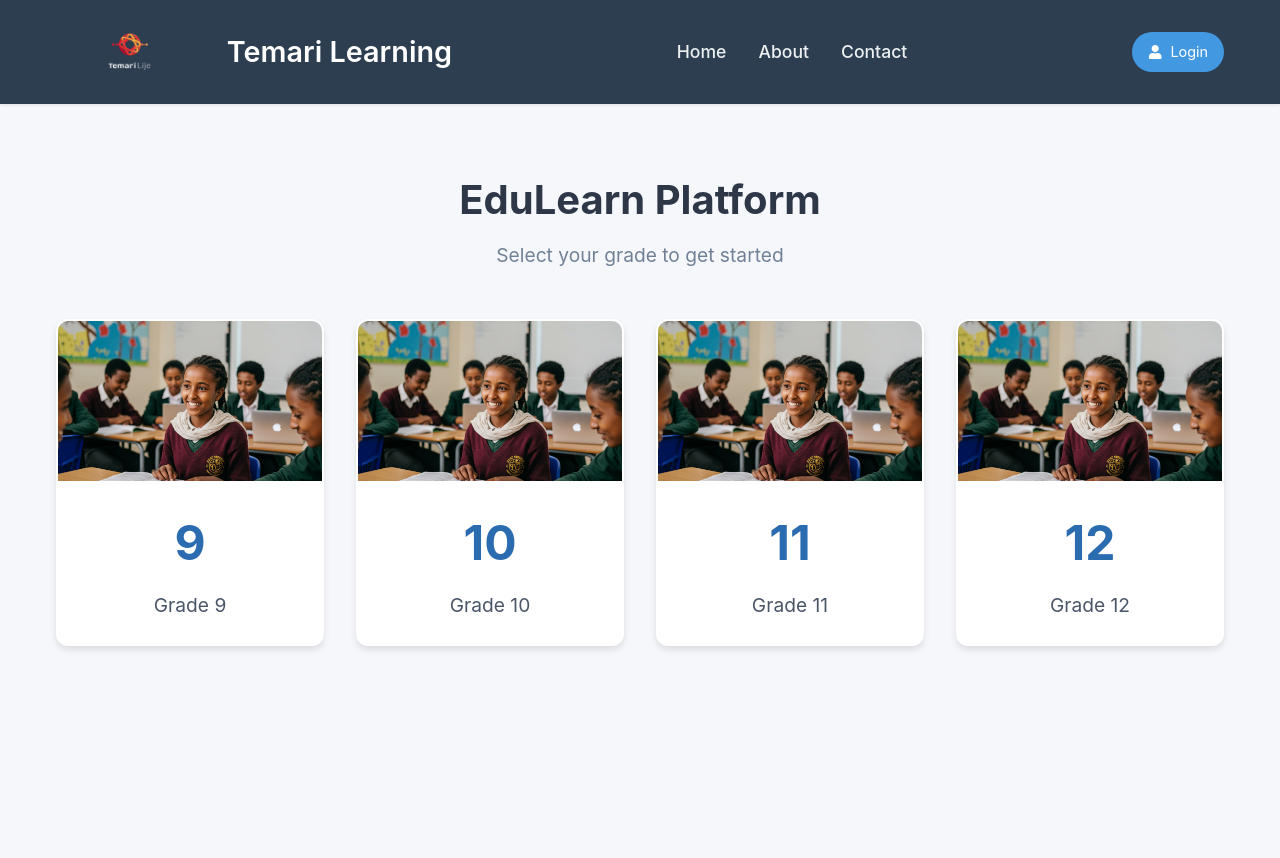
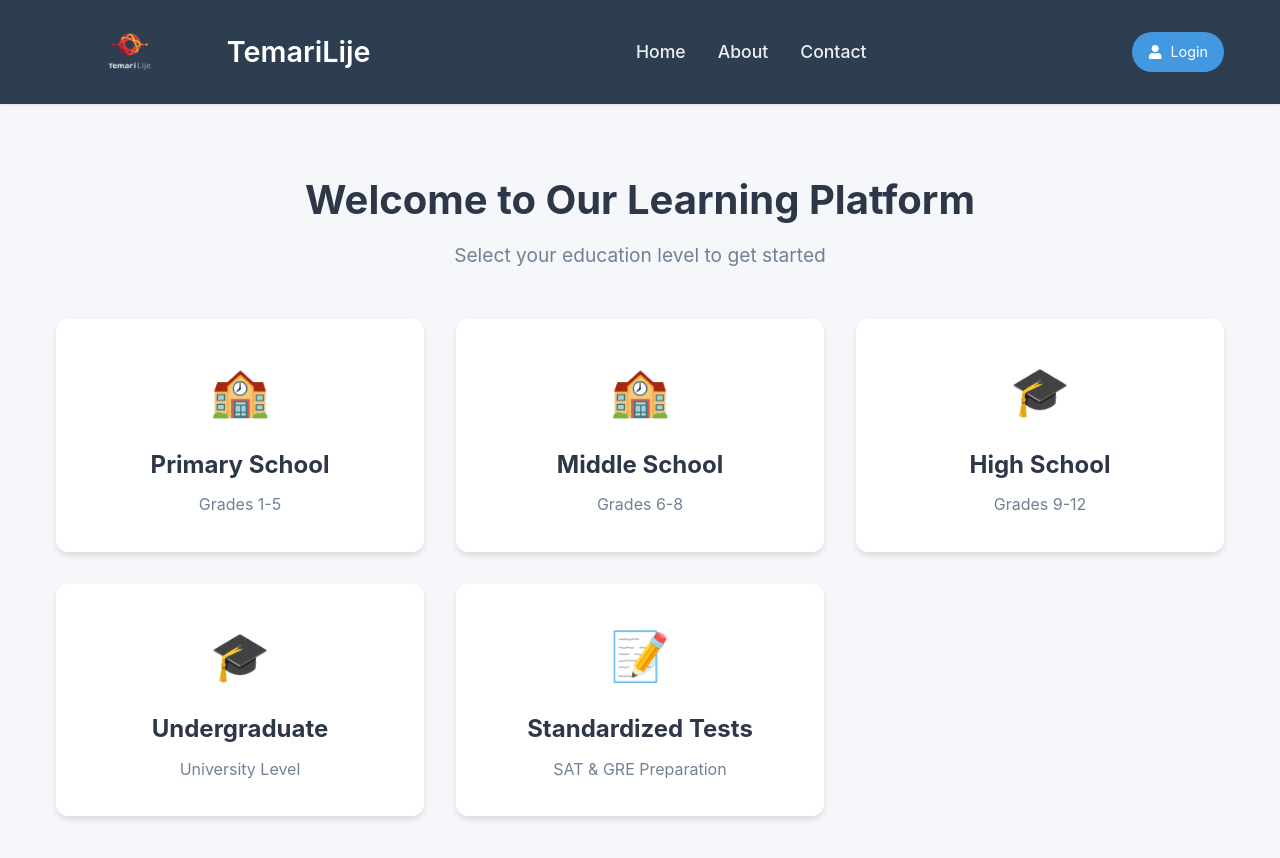
Before and after one commit to bakenegu/Temari-lije, a React (Create React App) app: page / in a window 1280 px wide. Shown: the top 858 px of the page. Built offline with nearby package versions, Linux system fonts and the light colour scheme.

Commit message:
2nd edition landing page

```diff
--- a/src/components/Header.js
+++ b/src/components/Header.js
@@ -231,7 +231,7 @@ const Header = () => {
       <HeaderContent>
         <Logo to="/">
           <LogoImage src="/tl-logo.png" alt="Logo" />
-          <LogoText>Temari Learning</LogoText>
+          <LogoText>TemariLije</LogoText>
         </Logo>
         <Navigation>
           <Link to="/">Home</Link>
--- a/src/pages/LandingPage.js
+++ b/src/pages/LandingPage.js
@@ -1,4 +1,4 @@
-import React from 'react';
+import React, { useState } from 'react';
 import { useNavigate } from 'react-router-dom';
 import styled from '@emotion/styled';
 
@@ -22,91 +22,307 @@ const Title = styled.h1`
 const Subtitle = styled.p`
   color: #718096;
   font-size: 1.2rem;
+  margin-bottom: 2rem;
+`;
+
+const LevelGrid = styled.div`
+  display: grid;
+  grid-template-columns: repeat(auto-fit, minmax(280px, 1fr));
+  gap: 2rem;
+  max-width: 1200px;
+  margin: 0 auto 3rem;
+  padding: 0 1rem;
 `;
 
 const GradeGrid = styled.div`
   display: grid;
-  grid-template-columns: repeat(auto-fit, minmax(250px, 1fr));
-  gap: 2rem;
-  max-width: 1200px;
+  grid-template-columns: repeat(auto-fit, minmax(200px, 1fr));
+  gap: 1.5rem;
+  max-width: 1000px;
   margin: 0 auto;
-  padding: 0 1rem;
+  padding: 1rem;
+  background: rgba(255, 255, 255, 0.9);
+  border-radius: 12px;
+  box-shadow: 0 2px 4px rgba(0, 0, 0, 0.05);
 `;
 
-const GradeCard = styled.div`
+const LevelCard = styled.div`
   background: white;
   border-radius: 12px;
   overflow: hidden;
   text-align: center;
   box-shadow: 0 4px 6px rgba(0, 0, 0, 0.1);
-  transition: transform 0.3s ease, box-shadow 0.3s ease;
+  transition: all 0.3s ease;
   cursor: pointer;
-  border: 2px solid transparent;
-  display: flex;
-  flex-direction: column;
+  border: 2px solid ${props => props.isActive ? '#4299e1' : 'transparent'};
+  padding: 2rem 1rem;
 
   &:hover {
     transform: translateY(-5px);
-    box-shadow: 0 10px 20px rgba(0, 0, 0, 0.1);
+    box-shadow: 0 10px 20px rgba(0, 0, 0, 0.15);
+  }
+`;
+
+const LevelIcon = styled.div`
+  font-size: 3rem;
+  margin-bottom: 1rem;
+  color: #4299e1;
+`;
+
+const LevelTitle = styled.h2`
+  color: #2d3748;
+  font-size: 1.5rem;
+  margin: 0 0 0.5rem 0;
+`;
+
+const LevelDescription = styled.p`
+  color: #718096;
+  margin: 0;
+`;
+
+const GradeCard = styled.div`
+  background: white;
+  border-radius: 8px;
+  padding: 1.5rem 1rem;
+  text-align: center;
+  box-shadow: 0 2px 4px rgba(0, 0, 0, 0.05);
+  transition: all 0.2s ease;
+  cursor: pointer;
+  border: 2px solid ${props => props.isActive ? '#4299e1' : '#e2e8f0'};
+
+  &:hover {
+    transform: translateY(-3px);
+    box-shadow: 0 4px 6px rgba(0, 0, 0, 0.1);
     border-color: #4299e1;
   }
 `;
 
-const CardImage = styled.div`
-  width: 100%;
-  height: 160px;
-  background-image: url(${process.env.PUBLIC_URL}/tlije.jpg);
-  background-size: cover;
-  background-position: center;
-  background-repeat: no-repeat;
-`;
-
-const CardContent = styled.div`
-  padding: 1.5rem;
-`;
-
-const GradeNumber = styled.h2`
-  font-size: 3rem;
-  color: #2b6cb0;
-  margin: 0;
-`;
-
-const GradeLabel = styled.p`
-  color: #4a5568;
-  font-size: 1.2rem;
-  margin: 0.5rem 0 0;
-`;
-
 const LandingPage = () => {
   const navigate = useNavigate();
-  const grades = [9, 10, 11, 12];
+  const [showGrades, setShowGrades] = useState(false);
+  const [selectedLevel, setSelectedLevel] = useState(null);
 
-  const handleGradeSelect = (grade) => {
-    navigate(`/students/${grade}`);
+  const educationLevels = [
+    {
+      id: 'primary-school',
+      title: 'Primary School',
+      description: 'Grades 1-5',
+      icon: '🏫',
+      grades: [1, 2, 3, 4, 5].map(grade => ({
+        id: `grade-${grade}`,
+        name: `Grade ${grade}`,
+        subjects: [
+          { id: 'mathematics', name: 'Mathematics' },
+          { id: 'science', name: 'Science' },
+          { id: 'english', name: 'English' },
+          { id: 'arts', name: 'Arts & Crafts' }
+        ]
+      }))
+    },
+    {
+      id: 'middle-school',
+      title: 'Middle School',
+      description: 'Grades 6-8',
+      icon: '🏫',
+      grades: [6, 7, 8].map(grade => ({
+        id: `grade-${grade}`,
+        name: `Grade ${grade}`,
+        subjects: [
+          { id: 'mathematics', name: 'Mathematics' },
+          { id: 'physics', name: 'Physics' },
+          { id: 'it', name: 'Information Technology' },
+          { id: 'language-arts', name: 'Language Arts' }
+        ]
+      }))
+    },
+    {
+      id: 'high-school',
+      title: 'High School',
+      description: 'Grades 9-12',
+      icon: '🎓',
+      grades: [9, 10, 11, 12].map(grade => ({
+        id: grade,
+        name: `Grade ${grade}`,
+        subjects: [
+          { id: 'mathematics', name: 'Mathematics' },
+          { id: 'physics', name: 'Physics' },
+          { id: 'it', name: 'Information Technology' },
+          { id: 'language-arts', name: 'Language Arts' }
+        ]
+      }))
+    },
+    {
+      id: 'undergraduate',
+      title: 'Undergraduate',
+      description: 'University Level',
+      icon: '🎓',
+      grades: [
+        {
+          id: 'year1',
+          name: 'First Year',
+          subjects: [
+            { id: 'mathematics', name: 'Mathematics' },
+            { id: 'physics', name: 'Physics' },
+            { id: 'it', name: 'Information Technology' },
+            { id: 'language-arts', name: 'Language Arts' }
+          ]
+        },
+        {
+          id: 'year2',
+          name: 'Second Year',
+          subjects: [
+            { id: 'mathematics', name: 'Advanced Mathematics' },
+            { id: 'physics', name: 'Physics' },
+            { id: 'it', name: 'Information Technology' },
+            { id: 'language-arts', name: 'Language Arts' }
+          ]
+        },
+        {
+          id: 'year3',
+          name: 'Third Year',
+          subjects: [
+            { id: 'mathematics', name: 'Applied Mathematics' },
+            { id: 'physics', name: 'Advanced Physics' },
+            { id: 'it', name: 'Information Systems' },
+            { id: 'language-arts', name: 'Advanced Language Arts' }
+          ]
+        },
+        {
+          id: 'year4',
+          name: 'Fourth Year',
+          subjects: [
+            { id: 'mathematics', name: 'Specialized Mathematics' },
+            { id: 'physics', name: 'Physics Research' },
+            { id: 'it', name: 'IT Project Management' },
+            { id: 'language-arts', name: 'Professional Writing' }
+          ]
+        },
+      ]
+    },
+    {
+      id: 'standardized-tests',
+      title: 'Standardized Tests',
+      description: 'SAT & GRE Preparation',
+      icon: '📝',
+      isDirectLink: true,
+      grades: [
+        { id: 'sat', name: 'SAT', path: '/content/standardized-tests/sat' },
+        { id: 'gre', name: 'GRE', path: '/content/standardized-tests/gre' }
+      ]
+    }
+  ];
+
+  const handleLevelSelect = (level) => {
+    // For standardized tests, show the test selection
+    if (level.id === 'standardized-tests') {
+      setSelectedLevel(level);
+      setShowGrades(true);
+      return;
+    }
+    // For other levels, show grade selection
+    setSelectedLevel(level);
+    setShowGrades(true);
+  };
+
+  const handleBack = () => {
+    setShowGrades(false);
+    setSelectedLevel(null);
+  };
+
+  const handleGradeClick = (grade) => {
+    // For standardized tests, use the path from the grade object
+    if (selectedLevel?.id === 'standardized-tests') {
+      navigate(grade.path);
+    } else {
+      // Navigate to the subject selection page for the selected grade
+      navigate(`/students/${grade.id}`, {
+        state: {
+          level: selectedLevel.id,
+          gradeName: grade.name,
+          subjects: grade.subjects
+        }
+      });
+    }
   };
 
   return (
     <Container>
       <Header>
-        <Title>EduLearn Platform</Title>
-        <Subtitle>Select your grade to get started</Subtitle>
+        <Title>Welcome to Our Learning Platform</Title>
+        <Subtitle>
+          {showGrades
+            ? `Select your ${selectedLevel.title} level`
+            : 'Select your education level to get started'}
+        </Subtitle>
       </Header>
 
-      <GradeGrid>
-        {grades.map((grade) => (
-          <GradeCard
-            key={grade}
-            onClick={() => handleGradeSelect(grade)}
-            aria-label={`Grade ${grade}`}
+      {!showGrades ? (
+        <LevelGrid>
+          {educationLevels.map((level) => (
+            <LevelCard
+              key={level.id}
+              onClick={() => handleLevelSelect(level)}
+            >
+              <LevelIcon>{level.icon}</LevelIcon>
+              <LevelTitle>{level.title}</LevelTitle>
+              <LevelDescription>{level.description}</LevelDescription>
+            </LevelCard>
+          ))}
+        </LevelGrid>
+      ) : (
+        <div style={{ maxWidth: '1000px', margin: '0 auto' }}>
+          <button
+            onClick={handleBack}
+            style={{
+              background: 'none',
+              border: 'none',
+              color: '#4299e1',
+              cursor: 'pointer',
+              display: 'flex',
+              alignItems: 'center',
+              marginBottom: '1.5rem',
+              fontSize: '1rem'
+            }}
           >
-            <CardImage />
-            <CardContent>
-              <GradeNumber>{grade}</GradeNumber>
-              <GradeLabel>Grade {grade}</GradeLabel>
-            </CardContent>
-          </GradeCard>
-        ))}
-      </GradeGrid>
+            ← Back to Education Levels
+          </button>
+
+          <h2 style={{
+            textAlign: 'center',
+            margin: '0 0 2rem 0',
+            color: '#2d3748',
+            fontSize: '1.8rem'
+          }}>
+            {selectedLevel.title} Levels
+          </h2>
+
+          <GradeGrid>
+            {selectedLevel.grades.map((grade) => (
+              <GradeCard
+                key={grade.id}
+                onClick={() => handleGradeClick(grade)}
+              >
+                <h3 style={{
+                  margin: '0 0 0.5rem 0',
+                  fontSize: '1.8rem',
+                  color: '#2d3748'
+                }}>
+                  {typeof grade.id === 'number' ? grade.id :
+                   grade.id === 'sat' || grade.id === 'gre' ? grade.id.toUpperCase() :
+                   grade.id.replace('year', '')}
+                </h3>
+                <p style={{
+                  margin: 0,
+                  color: '#4a5568',
+                  fontSize: '1.1rem'
+                }}>
+                  {grade.name}
+                </p>
+              </GradeCard>
+            ))}
+          </GradeGrid>
+        </div>
+      )}
     </Container>
   );
 };
--- a/src/pages/StudentSelection.js
+++ b/src/pages/StudentSelection.js
@@ -1,7 +1,7 @@
 import React from 'react';
 import { useParams, useNavigate } from 'react-router-dom';
 import styled from '@emotion/styled';
-import { FaBook, FaFlask, FaLaptopCode, FaCalculator } from 'react-icons/fa';
+import { FaBook, FaFlask, FaLaptopCode, FaCalculator, FaAtom, FaBookOpen } from 'react-icons/fa';
 
 const Container = styled.div`
   min-height: 100vh;
@@ -112,6 +112,12 @@ const StudentSelection = () => {
       description: 'Algebra, Geometry, Calculus and more'
     },
     {
+      id: 'physics',
+      name: 'Physics',
+      icon: <FaAtom />,
+      description: 'Mechanics, Thermodynamics, and more'
+    },
+    {
       id: 'biology',
       name: 'Biology',
       icon: <FaBook />,
@@ -128,6 +134,12 @@ const StudentSelection = () => {
       name: 'Information Technology',
       icon: <FaLaptopCode />,
       description: 'Computing and digital technologies'
+    },
+    {
+      id: 'language-arts',
+      name: 'Language Arts',
+      icon: <FaBookOpen />,
+      description: 'Reading, writing, and literature'
     }
   ];
 
```
